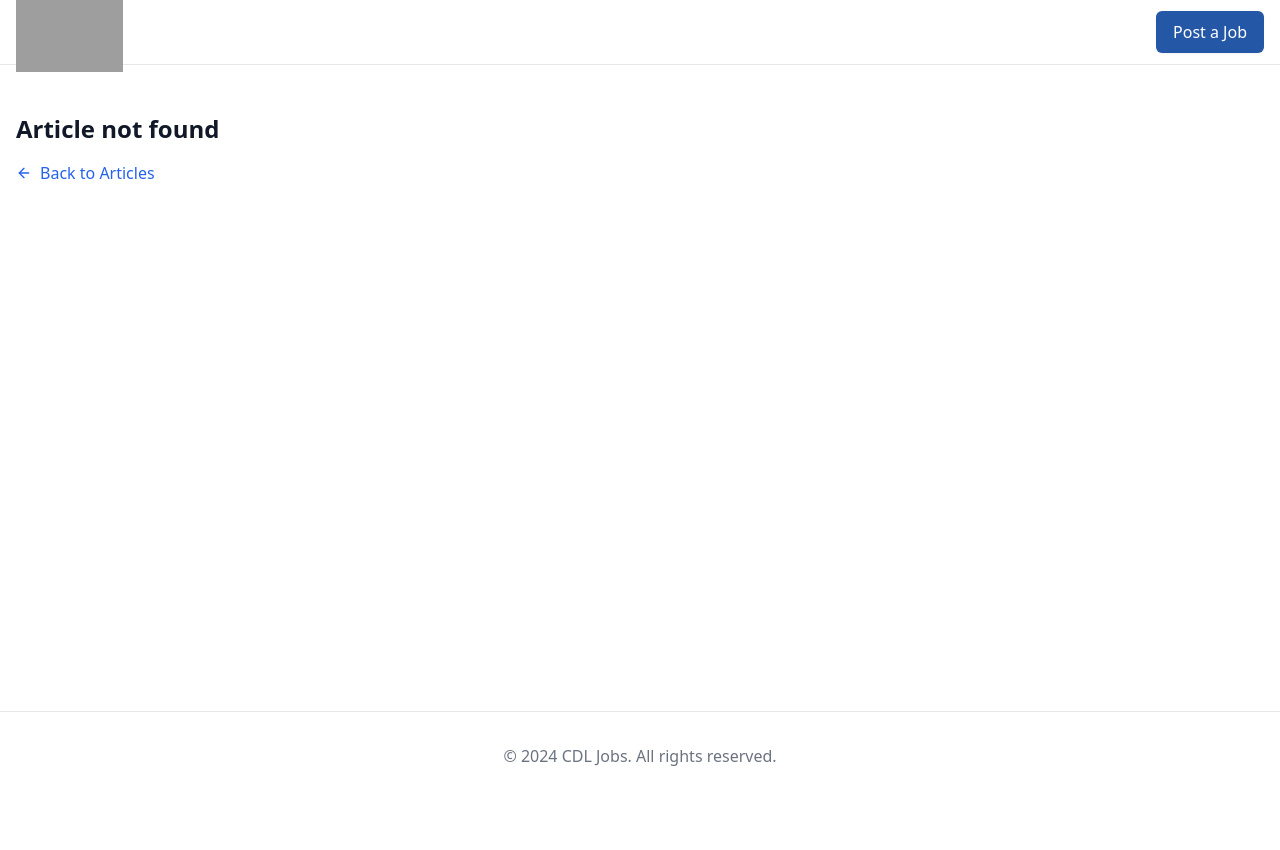
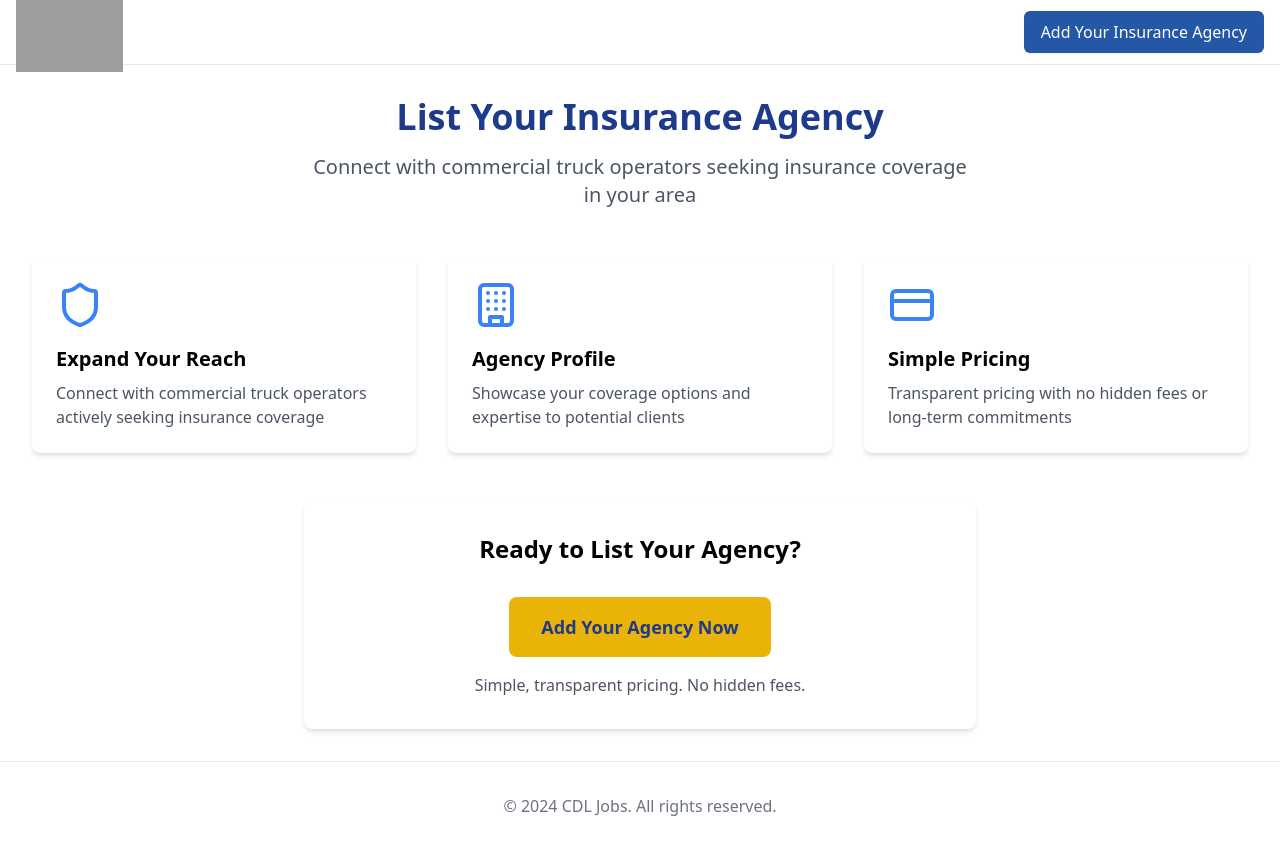
Before and after one commit to arnelculum/Commercial, a React (Vite) app: page /add-agency in a window 1280 px wide. Before the commit this address had no page. Before the commit the page ends 800 px from the top, so only its background shows below. Built offline with nearby package versions, Linux system fonts and the light colour scheme; grey boxes are pictures that could not be loaded.

Commit message:
“button”

```diff
--- a/src/App.tsx
+++ b/src/App.tsx
@@ -6,8 +6,7 @@ import Footer from './components/Footer';
 import HomePage from './pages/HomePage';
 import StatePage from './pages/StatePage';
 import CityPage from './pages/CityPage';
-import PostJob from './pages/PostJob';
-// Add these new imports
+import AddAgency from './pages/AddAgency';
 import BlogPage from './pages/BlogPage';
 import ArticlePage from './pages/ArticlePage';
 
@@ -22,8 +21,7 @@ function App() {
               <Route path="/" element={<HomePage />} />
               <Route path="/state/:stateId" element={<StatePage />} />
               <Route path="/state/:stateId/:citySlug" element={<CityPage />} />
-              <Route path="/post-job" element={<PostJob />} />
-                            {/* Add these new routes */}
+              <Route path="/add-agency" element={<AddAgency />} />
               <Route path="/blog" element={<BlogPage />} />
               <Route path="/:slug" element={<ArticlePage />} />
             </Routes>
--- a/src/components/Navbar.tsx
+++ b/src/components/Navbar.tsx
@@ -32,10 +32,10 @@ export default function Navbar() {
           {/* Desktop menu */}
           <div className="hidden sm:flex sm:items-center">
             <Link
-              to="/post-job"
+              to="/add-agency"
               className="ml-8 inline-flex items-center justify-center px-4 py-2 border border-transparent rounded-md shadow-sm text-base font-medium text-white bg-[#2557a7] hover:bg-[#1f4d98]"
             >
-              Post a Job
+              Add Your Insurance Agency
             </Link>
           </div>
         </div>
@@ -45,11 +45,11 @@ export default function Navbar() {
       <div className={`${isOpen ? 'block' : 'hidden'} sm:hidden border-t border-gray-200`}>
         <div className="pt-2 pb-3 space-y-1">
           <Link
-            to="/post-job"
+            to="/add-agency"
             className="block px-4 py-2 text-base font-medium text-[#2557a7] hover:bg-gray-50"
             onClick={() => setIsOpen(false)}
           >
-            Post a Job
+            Add Your Insurance Agency
           </Link>
         </div>
       </div>
--- /dev/null
+++ b/src/pages/AddAgency.tsx
@@ -0,0 +1,68 @@
+import React from 'react';
+import { Shield, Building, CreditCard } from 'lucide-react';
+
+export default function AddAgency() {
+  return (
+    <div className="max-w-7xl mx-auto px-4 sm:px-6 lg:px-8 py-8">
+      <div className="text-center mb-12">
+        <h1 className="text-4xl font-bold text-blue-900 mb-4">
+          List Your Insurance Agency
+        </h1>
+        <p className="text-xl text-gray-600 max-w-2xl mx-auto">
+          Connect with commercial truck operators seeking insurance coverage in your area
+        </p>
+      </div>
+
+      <div className="grid grid-cols-1 md:grid-cols-3 gap-8 mb-12">
+        <div className="bg-white p-6 rounded-lg shadow-md">
+          <div className="text-blue-500 mb-4">
+            <Shield className="h-12 w-12" />
+          </div>
+          <h3 className="text-xl font-semibold mb-2">Expand Your Reach</h3>
+          <p className="text-gray-600">
+            Connect with commercial truck operators actively seeking insurance coverage
+          </p>
+        </div>
+
+        <div className="bg-white p-6 rounded-lg shadow-md">
+          <div className="text-blue-500 mb-4">
+            <Building className="h-12 w-12" />
+          </div>
+          <h3 className="text-xl font-semibold mb-2">Agency Profile</h3>
+          <p className="text-gray-600">
+            Showcase your coverage options and expertise to potential clients
+          </p>
+        </div>
+
+        <div className="bg-white p-6 rounded-lg shadow-md">
+          <div className="text-blue-500 mb-4">
+            <CreditCard className="h-12 w-12" />
+          </div>
+          <h3 className="text-xl font-semibold mb-2">Simple Pricing</h3>
+          <p className="text-gray-600">
+            Transparent pricing with no hidden fees or long-term commitments
+          </p>
+        </div>
+      </div>
+
+      <div className="bg-white rounded-lg shadow-md p-8 max-w-2xl mx-auto">
+        <h2 className="text-2xl font-bold text-center mb-8">
+          Ready to List Your Agency?
+        </h2>
+        <div className="text-center">
+          <a
+            href="https://buy.stripe.com/4gw9DDfIt3fZ16E002"
+            target="_blank"
+            rel="noopener noreferrer"
+            className="inline-block bg-yellow-500 text-blue-900 font-semibold px-8 py-4 rounded-lg hover:bg-yellow-400 transition-colors text-lg"
+          >
+            Add Your Agency Now
+          </a>
+          <p className="mt-4 text-gray-600">
+            Simple, transparent pricing. No hidden fees.
+          </p>
+        </div>
+      </div>
+    </div>
+  );
+}
```
